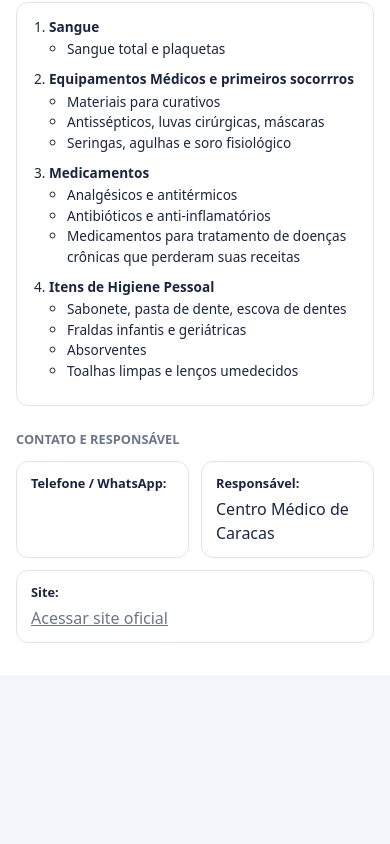
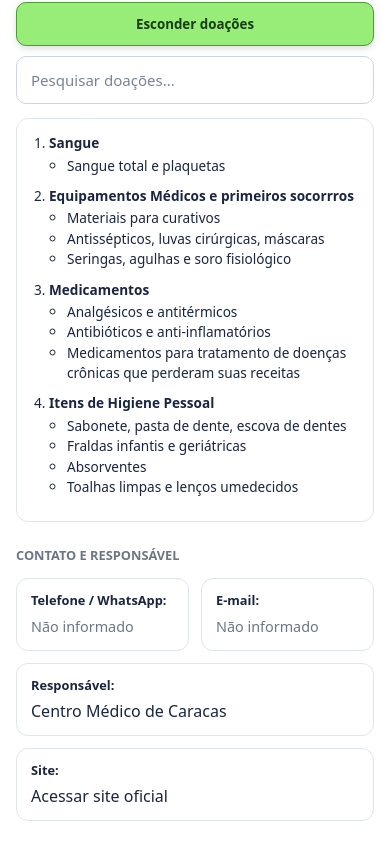
Before and after one commit to ArturoSantiagoCM/Desenvolvimento-Web, a plain HTML site: page GoHelping/src/ frontend/pages/TiposdeCentros/CentroMedico.html in a window 390 px wide. Shown: the part 458-1302 px from the top of the page. Before the commit the page ends 1133 px from the top, so only its background shows below. Drawn offline with Linux system fonts and the light colour scheme.

Commit message:
alterações para compatibilidade com JS

```diff
--- a/GoHelping/src/ frontend/pages/TiposdeCentros/CentroMedico.html
+++ b/GoHelping/src/ frontend/pages/TiposdeCentros/CentroMedico.html
@@ -1,8 +1,10 @@
+
 <!DOCTYPE html>
 <html lang="pt-BR">
 <head>
   <meta charset="UTF-8">
-  <meta name="viewport" content="width=device-width, initial-scale=1">
+  <meta name="viewport" content="width=device-width, initial-scale=1.0">
+  <script src="../../script/TiposdeCentros/CentroMedico.js"></script>
   <link rel="stylesheet" href="../../style/TiposdeCentros/CentroMedico.css">
   <title>GoHelping - Detalhes do Local</title>
 </head>
@@ -30,7 +32,12 @@
 
     <section>
       <h2>O QUE DOAR?</h2>
-      <ol>
+      <div id="controlesDoacoes">
+        <button type="button" id="botaoDoacoes" aria-controls="listaDoacoes" aria-expanded="true">Esconder doações</button>
+        <input type="search" id="pesquisaDoacoes" placeholder="Pesquisar doações..." aria-label="Pesquisar itens de doação">
+      </div>
+      <p id="mensagemPesquisa" aria-live="polite"></p>
+      <ol id="listaDoacoes">
         <li>
           <strong>Sangue</strong>
           <ul>
@@ -69,11 +76,13 @@
 
     <section>
       <h2>Contato e Responsável</h2>
-      <p><strong>Telefone / WhatsApp:</strong> <a href="tel:+5511999999999"></a></p>
+      <!-- Ao obter contato verdadeiro, substitua o aviso por <a href="tel:+NUMERO">NUMERO</a> -->
+      <p><strong>Telefone / WhatsApp:</strong> <span class="contato-pendente">Não informado</span></p>
+      <!-- Para oferecer e-mail, substitua por <a href="mailto:EMAIL">EMAIL</a> -->
+      <p><strong>E-mail:</strong> <span class="contato-pendente">Não informado</span></p>
       <p><strong>Responsável:</strong> Centro Médico de Caracas</p>
       <p><strong>Site:</strong> <a href="#" target="_blank">Acessar site oficial</a></p>
     </section>
   </main>
-
 </body>
 </html>
--- a/GoHelping/src/ frontend/style/TiposdeCentros/CentroMedico.css
+++ b/GoHelping/src/ frontend/style/TiposdeCentros/CentroMedico.css
@@ -204,3 +204,73 @@ main section:nth-of-type(3) p:nth-of-type(3) a {
   outline: 3px solid rgba(26, 79, 196, 0.25);
   outline-offset: 2px;
 }
+
+/* ---------- INTERAÇÃO COM AS DOAÇÕES ---------- */
+/* Complemento ao CSS original: não altera o restante da página. */
+#controlesDoacoes {
+  display: flex;
+  align-items: stretch;
+  flex-wrap: wrap;
+  gap: 10px;
+  margin: 0 0 14px;
+}
+
+#botaoDoacoes {
+  padding: 12px 18px;
+  border: 1px solid #4b9d36;
+  border-radius: 10px;
+  background: #98ec78;
+  color: #183e16;
+  font: 600 0.94rem inherit;
+  font-family: inherit;
+  font-weight: 700;
+  cursor: pointer;
+  box-shadow: 0 3px 6px rgba(0, 0, 0, 0.12);
+  transition: background-color .2s, transform .2s, box-shadow .2s;
+}
+#botaoDoacoes:hover {
+  background: #7edb5e;
+  transform: translateY(-2px);
+  box-shadow: 0 5px 10px rgba(0, 0, 0, 0.15);
+}
+#botaoDoacoes:active { transform: translateY(0); }
+#botaoDoacoes:focus-visible {
+  outline: 3px solid #285c20;
+  outline-offset: 3px;
+}
+
+#pesquisaDoacoes {
+  flex: 1 1 190px;
+  min-width: 0;
+  padding: 12px 14px;
+  border: 1px solid #cbd5e1;
+  border-radius: 10px;
+  background: #fff;
+  color: #1e293b;
+  font: inherit;
+  font-size: .94rem;
+  transition: border-color .2s, box-shadow .2s;
+}
+#pesquisaDoacoes:focus {
+  outline: none;
+  border-color: #65b84a;
+  box-shadow: 0 0 0 3px rgba(101, 184, 74, .15);
+}
+#pesquisaDoacoes::placeholder { color: #778397; }
+#mensagemPesquisa {
+  color: #64748b;
+  font-size: .9rem;
+  margin: 0 0 10px;
+}
+#mensagemPesquisa:empty { display: none; }
+
+/* Garante que elementos escondidos pelo JS não apareçam por estilos anteriores. */
+#listaDoacoes [hidden] { display: none !important; }
+#listaDoacoes > li[hidden] { display: none !important; }
+
+/* A mensagem de contato informa claramente que falta um dado real. */
+.contato-pendente { color: #6b7686; font-size: .9rem; }
+@media (max-width: 420px) {
+  #controlesDoacoes { flex-direction: column; }
+  #botaoDoacoes, #pesquisaDoacoes { width: 100%; flex-basis: auto; }
+}
```
